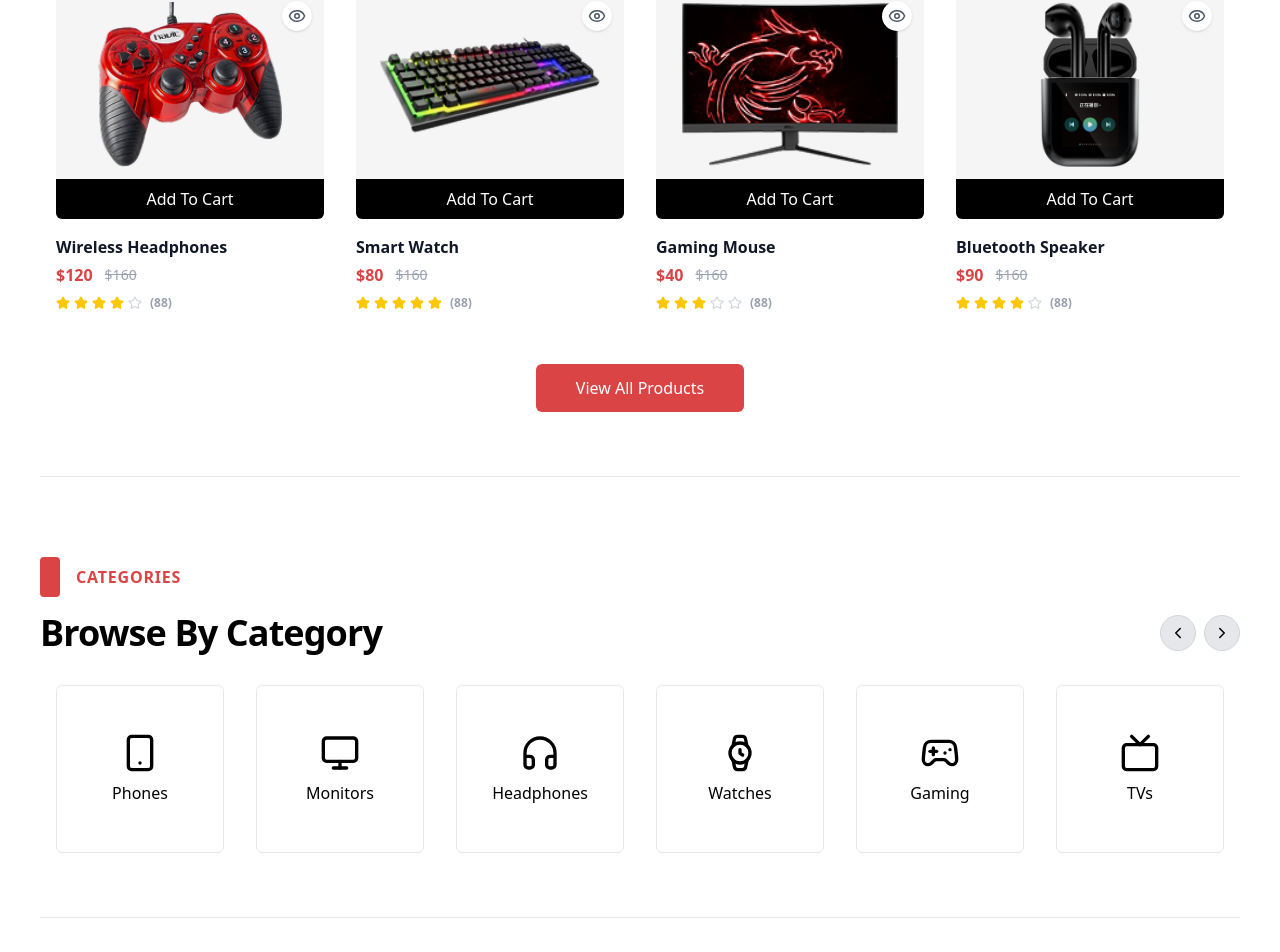
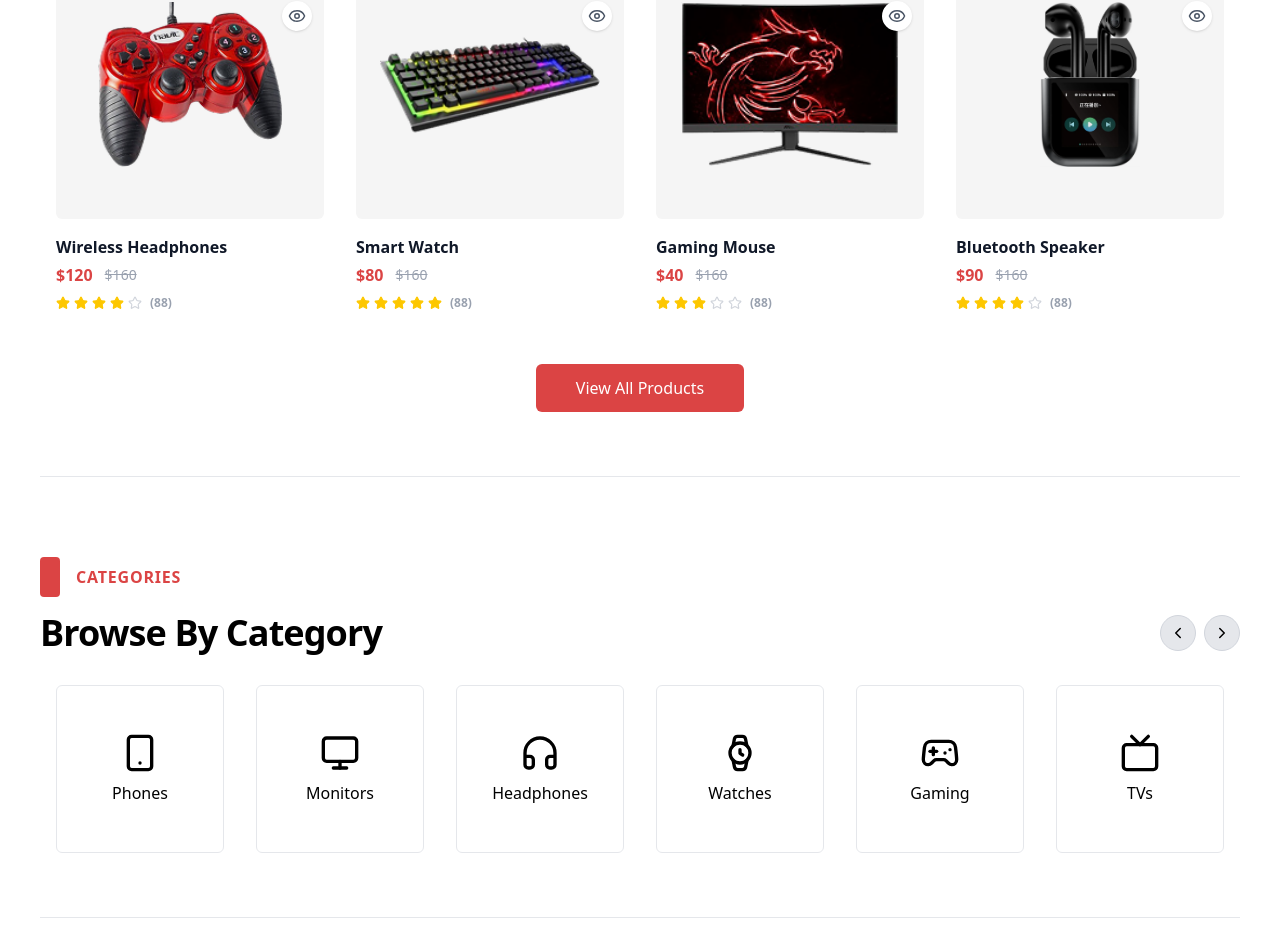
Before and after one commit to Bilal-Afzal-Bhatti/shopping-store, a React (Vite) app: page / in a window 1280 px wide. Shown: the part 759-1711 px from the top of the page. Built offline with nearby package versions, Linux system fonts and the light colour scheme.

Commit message:
UI CHANGES

```diff
--- a/src/components/flash_sales.tsx
+++ b/src/components/flash_sales.tsx
@@ -227,7 +227,7 @@ export default function Flash_sales() {
              /* Mobile: Always visible */
              opacity-200
              /* Laptop/Desktop: Hidden by default, show on hover */
-             landscape:opacity-100
+
              md:opacity-0 md:group-hover:opacity-100
              /* Effects */
              transition-opacity duration-300
```
